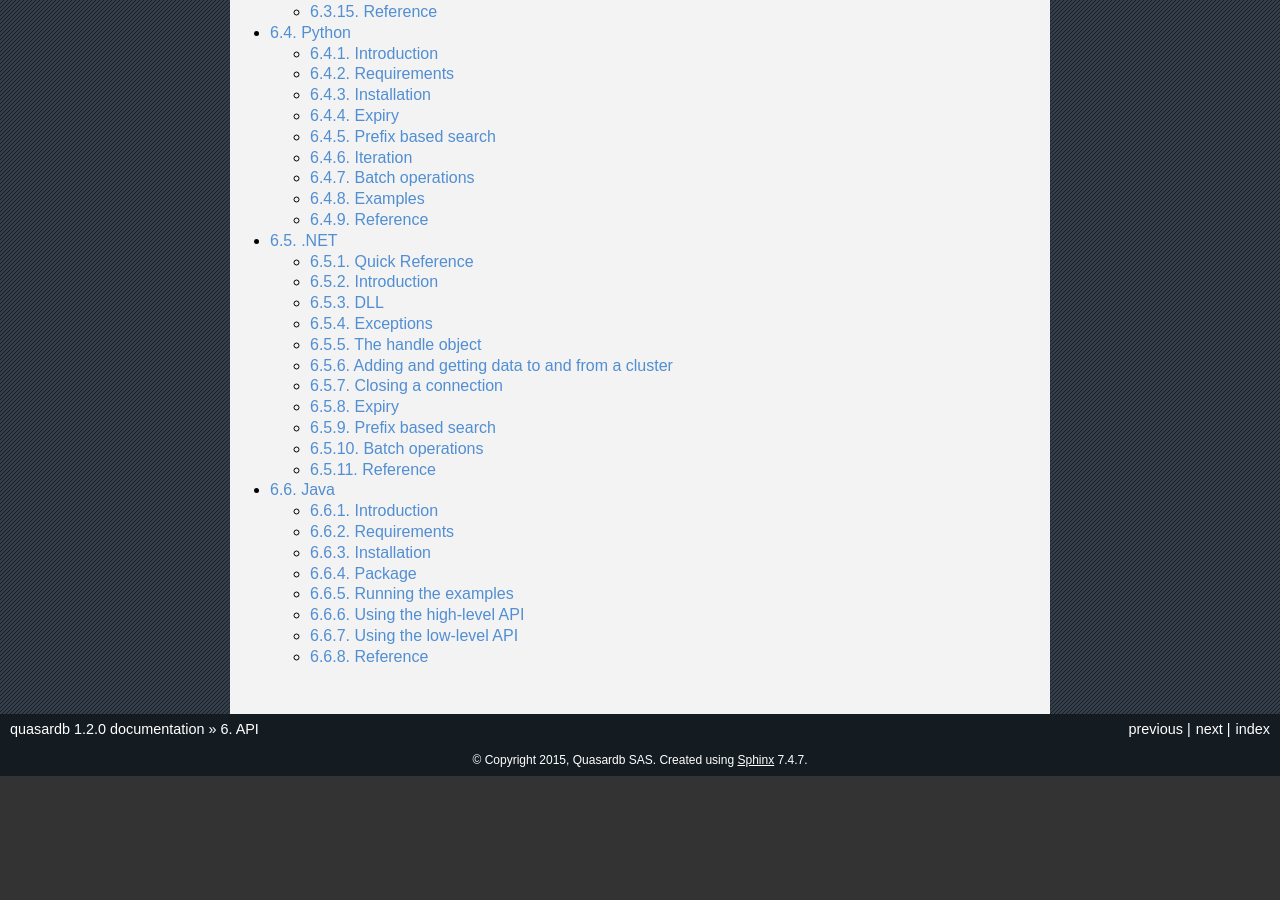
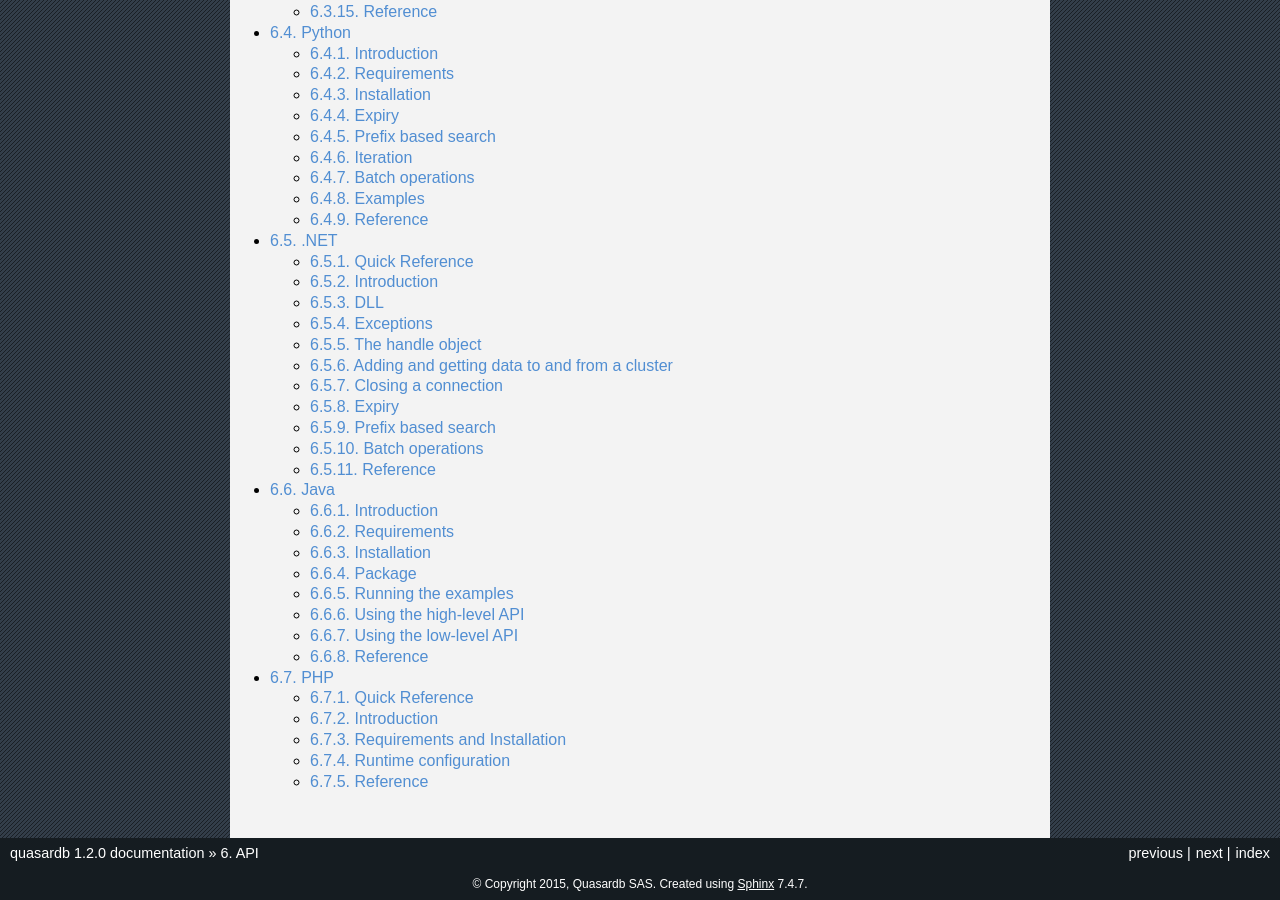
Before and after one commit to iltommi/qdb-documentation, a Sphinx documentation site: the page built from source/api/index.rst, in a window 1280 px wide and 900 px high, scrolled down 1010 px. Built offline with Sphinx 7.4.7, drawn with Linux system fonts in a browser that asks for light colours; pages that are not in the unit, such as notebooks, are missing from menus; before the commit the page ends 1786 px from its top, so only the background shows below that; part of the change alters nothing that is shown.

Commit message:
Add PHP documentation from Benoit. Docs now require sphinxcontrib-phpdomain.

```diff
--- a/source/api/index.rst
+++ b/source/api/index.rst
@@ -10,3 +10,4 @@ API
    python
    net
    java
+   php
--- /dev/null
+++ b/source/api/php.rst
@@ -0,0 +1,392 @@
+PHP
+====
+
+Quick Reference
+---------------
+
+ ================ ============================================ =====================================================================================
+   Return Type     Name                                         Arguments
+ ================ ============================================ =====================================================================================
+  QdbBatch         :php:meth:`QdbBatch::__construct`            (void)
+  ..               :php:meth:`QdbBatch::compareAndSwap`         (string $alias, string $new_content, string $comparand [, int $expiry_time = 0 ] )
+  ..               :php:meth:`QdbBatch::get`                    (string $alias)
+  ..               :php:meth:`QdbBatch::getRemove`              (string $alias)
+  ..               :php:meth:`QdbBatch::getUpdate`              (string $alias, string $content [, int $expiry_time = 0 ])
+  ..               :php:meth:`QdbBatch::put`                    (string $alias, string $content [, int $expiry_time = 0 ])
+  ..               :php:meth:`QdbBatch::remove`                 (string $alias)
+  ..               :php:meth:`QdbBatch::removeIf`               (string $alias, string $comparand)
+  ..               :php:meth:`QdbBatch::update`                 (string $alias, string $content [, int $expiry_time = 0 ])
+  QdbCluster       :php:meth:`QdbCluster::__construct`          (array $nodes)
+  string           :php:meth:`QdbCluster::compareAndSwap`       (string $alias, string $new_content, string $comparand [, int $expiry_time = 0 ] )
+  ..               :php:meth:`QdbCluster::expiresAt`            (string $alias, int $expiry_time)
+  ..               :php:meth:`QdbCluster::expiresFromNow`       (string $alias, int $time_delta)
+  string           :php:meth:`QdbCluster::get`                  (string $alias)
+  int              :php:meth:`QdbCluster::getExpiryTime`        (string $alias)
+  ..               :php:meth:`QdbCluster::getRemove`            (string $alias)
+  string           :php:meth:`QdbCluster::getUpdate`            (string $alias, string $content [, int $expiry_time = 0 ])
+  ..               :php:meth:`QdbCluster::put`                  (string $alias, string $content [, int $expiry_time = 0 ])
+  ..               :php:meth:`QdbCluster::remove`               (string $alias)
+  bool             :php:meth:`QdbCluster::removeIf`             (string $alias, string $comparand)
+  QdbBatchResult   :php:meth:`QdbCluster::runBatch`             (QdbBatch $batch)
+  ..               :php:meth:`QdbCluster::update`               (string $alias, string $content [, int $expiry_time = 0 ])
+
+ ================ ============================================ =====================================================================================
+
+
+Introduction
+--------------
+
+Using *quasardb* cluster from a PHP program is extremely straightforward, just create a `QdbCluster` and perform the operations. ::
+
+    $nodes = array(array('address' => '127.0.0.1', 'port' => 2836));
+
+    $cluster = new QdbCluster($nodes);
+    $cluster->put('key 0', 'value 0');
+    $cluster->put('key 1', 'value 1');
+    $value2 = $cluster->get('key 2');
+
+Not fast enough? Try the `QdbBatch` class::
+
+    $batch = new QdbBatch();
+    $batch->put('key 0', 'value 0');
+    $batch->put('key 1', 'value 1');
+    $batch->get('key 2');
+
+    $result = $cluster->runBatch($batch);
+
+    $value2 = $result[2];
+
+This will reduce the number of network request and it will be faster by orders of magnitudes.
+
+
+
+Requirements and Installation
+-----------------------------
+
+Linux
+^^^^^
+
+The example below assumes the following:
+ #. `php` and `php-devel` are installed
+ #. `qdb-capi` is installed in `/path/to/qdb_capi`
+ #. `qdb-php-api.tar.gz` has been downloaded
+
+Please adapt to your configuration.
+
+**Instructions**::
+
+    tar xvf qdb-php-api.tar.gz
+    cd qdb-php-api
+    phpize
+    ./configure --with-qdb=/path/to/qdb_capi
+    make
+    make install
+
+
+Windows
+^^^^^^^
+
+The example below assumes the following:
+ #. Visual Studio is installed
+ #. `PHP source code <http://windows.php.net/download/>`_ is decompressed in 'C:\php-src\'
+ #. 'qdb-capi' is installed in 'C:\qdb-capi'
+ #. 'qdb-php-api.tar.gz' has been decompressed in 'C:\php-src\ext\qdb'
+
+Please adapt to your configuration.
+
+**Instructions**
+ #. If 'qdb_api.dll' is not available on the 'PATH', copy it to 'C:\php\'.
+ #. Open a *Visual Studio Developer Command Prompt* (either x86 or x64).
+ #. Type::
+
+        cd /d C:\php-src\
+        buildconf
+        configure --with-qdb=C:\qdb-capi
+        nmake
+        nmake install
+
+    You may want to customize configure's flags, for instance '--enable-zts' or '--disable-zts' to control thread-safety.
+
+
+Runtime configuration
+---------------------
+
+The following settings can be changed in `php.ini`:
+
+ * **qdb.log_level** - Specifies the log verbosity. Allowed values are `detailed`, `debug`, `info`, `warning`, `error`, `panic`. The default is `panic`.
+
+
+
+
+Reference
+---------
+
+The `QdbBatch` class
+^^^^^^^^^^^^^^^^^^^^
+
+Represents a collection of operations that can be executed with a single query.
+
+Operations are executed by a call to `QdbCluster::runBatch ( $batch )`
+
+Example::
+
+    $batch = new QdbBatch();
+    $batch->put('key 0', 'value 0');
+    $batch->put('key 1', 'value 1');
+    $batch->get('key 2');
+
+    $result = $cluster->runBatch($batch);
+
+    $value2 = $result[2];
+
+
+.. php:class:: QdbBatch
+
+  .. php:method:: __construct ( void )
+
+      Creates an empty batch, i.e. an empty collection of operations. Batch operations can greatly increase performance when it is necessary to run many small operations.
+
+      Operations in a QdbBatch are not executed until :php:meth:`QdbCluster::runBatch` is called.
+
+      :returns: An empty QdbBatch collection.
+
+
+  .. php:method:: compareAndSwap ( string $alias , string $new_content , string $comparand [, int $expiry_time = 0 ] )
+
+      Adds a "compare and swap" operation to the batch. When executed, the "compare and swap" operation atomically compares the entry with `$comparand` and updates it to `$new_content` if, and only if, they match. If the entry does not exist, a `QdbAliasNotFoundException` will be thrown when reading the value.
+
+      :param string $alias: A string representing the entry's alias to compare to.
+      :param string $new_content: A string representing the entry’s content to be updated in case of match.
+      :param string $comparand: A string representing the entry’s content to be compared to.
+      :param int $expiry_time: The absolute expiry time of the entry, in seconds, relative to epoch.
+      :returns: The original value of the entry is stored in the array returned by :php:meth:`QdbCluster::runBatch`.
+
+
+  .. php:method:: get ( string $alias )
+
+      Adds a "get" operation to the batch. When executed, the "get" operation retrieves an entry's content.
+
+      If the entry does not exist, a `QdbAliasNotFoundException` will be thrown when reading the value.
+
+      :param string $alias: A string representing the entry's alist to retrieve.
+      :returns: The value of the entry is stored in the array returned by :php:meth:`QdbCluster::runBatch`.
+
+
+  .. php:method:: getRemove ( string $alias )
+
+      Adds a "get and remove" operation to the batch. When executed, the "get and remove" operation atomically gets an entry and removes it.
+
+      If the entry does not exist, a `QdbAliasNotFoundException` will be thrown when reading the content.
+
+      :param string $alias: A string representing the entry's alist to retrieve.
+      :returns: The value of the entry is stored in the array returned by :php:meth:`QdbCluster::runBatch`.
+
+
+  .. php:method:: getUpdate ( string $alias , string $content [, int $expiry_time = 0 ] )
+
+      Adds a "get and update" operation to the batch. When executed, the "get and update" operation atomically gets and updates (in this order) the entry.
+
+      If the entry does not exist, a `QdbAliasNotFoundException` will be throw when reading the value.
+
+      :param string $alias: a string representing the entry’s alias to update.
+      :param string $content: a string representing the entry’s content to be set.
+      :param int $expiry_time: the absolute expiry time of the entry, in seconds, relative to epoch.
+      :returns: The content of the entry (before the update) is stored in the array returned by :php:meth:`QdbCluster::runBatch`.
+
+
+  .. php:method:: put ( string $alias , string $content [, int $expiry_time = 0 ] )
+
+      Adds a "put" operation to the batch. When executed, the "put" operation adds an entry. Aliases beginning with "qdb" are reserved and cannot be used.
+
+      :param string $alias: a string string representing the entry’s alias to create.
+      :param string $content: a string representing the entry’s content to be added.
+      :param int expiry_time: the absolute expiry time of the entry, in seconds, relative to epoch
+
+
+  .. php:method:: remove ( string $alias )
+
+      Adds a "remove" operation to the batch. When executed, the "remove" operation removes an entry.
+
+      If the entry does not exist, the operation will fail and a `QdbAliasNotFoundException` will be thrown when reading the matching item of the array returned by :php:meth:`QdbCluster::runBatch`.
+
+      :param string $alias: a string representing the entry’s alias to delete.
+
+
+  .. php:method:: removeIf ( string $alias , string $comparand )
+
+      Adds a "remove if" operation to the batch. When executed, the "remove if" operation removes an entry if it matches `$comparand`. The operation is atomic.
+
+      If the entry does not exist, the operation will fail and a `QdbAliasAlreadyExistsException` will be throw when reading the matching item of the array returned by :php:meth:`QdbCluster::runBatch`.
+
+      :param string $alias: a string representing the entry’s alias to delete.
+      :param string $comparand: a string representing the entry’s content to be compared to.
+      :returns: The result of the operation, `true` if the entry was actually removed or `false` otherwise, is stored in the array returned by :php:meth:`QdbCluster::runBatch`.
+
+
+  .. php:method:: update ( string $alias , string $content [, int $expiry_time = 0 ] )
+
+      Adds an "update" operation to the batch. When executed, the "update" operation updates an entry. If the entry already exists, the content will be updated. If the entry does not exist, it will be created.
+
+      Aliases beginning with "qdb" are reserved and cannot be used.
+
+      :param string $alias: a string representing the entry’s alias to update.
+      :param string $content: a string representing the entry’s content to be added.
+      :param int $expiry_time`: the absolute expiry time of the entry, in seconds, relative to epoch
+
+
+The `QdbCluster` class
+^^^^^^^^^^^^^^^^^^^^^^
+
+Represents a connection to a *quasardb* cluster.
+
+Example::
+
+    $nodes = array(array('address' => '127.0.0.1', 'port' => 2836));
+
+    $cluster = new QdbCluster($nodes);
+    $cluster->put('key 0', 'value 0');
+    $cluster->put('key 1', 'value 1');
+    $value2 = $cluster->get('key 2');
+
+
+
+.. php:class:: QdbCluster
+
+  .. php:method:: __construct (array $nodes)
+
+      Connects to a *quasardb* cluster through an array of arrays. ::
+
+          $nodes = array(
+              array('address'=>'192.168.0.1','port'=>'2836'),
+              array('address'=>'192.168.0.2','port'=>'2836')
+          );
+
+      Throws a `QdbClusterConnectionFailedException` if the connection **to every node** fails.
+
+      :param array $nodes: An array of arrays.
+      :returns: a QdbCluster object.
+
+
+
+  .. php:method:: compareAndSwap (string $alias, string $new_content, string $comparand [, int $expiry_time = 0 ])
+
+      Atomically compares the entry with `$comparand` and updates it to `$new_content` if, and only if, they match.
+
+      Throws a `QdbAliasNotFoundException` if the entry does not exist.
+
+      :param string $alias: a string representing the entry’s alias to compare to.
+      :param string $new_content: a string representing the entry’s content to be updated in case of match.
+      :param string $comparand: a string representing the entry’s content to be compared to.
+      :returns string: Always returns the original value of the entry.
+
+
+  .. php:method:: expiresAt (string $alias, int $expiry_time)
+
+      Sets the expiry time of an existing entry. An `$expiry_time` of zero means the entry never expires.
+
+      Throws a `QdbAliasNotFoundException` if the entry does not exist.
+
+      :param string $alias: a string representing the entry’s alias for which the expiry must be set.
+      :param int $expiry_time: absolute time after which the entry expires, in seconds, relative to epoch.
+
+
+  .. php:method:: expiresFromNow (string $alias, int $time_delta )
+
+      Sets the expiry time of an existing entry. An `$expiry_time` of zero means the entry expires as soon as possible.
+
+      Throws a `QdbAliasNotFoundException` if the entry does not exist.
+
+      :param string $alias: a string representing the entry’s alias for which the expiry must be set.
+      :param int $expiry_time: time in seconds, relative to the call time, after which the entry expires.
+
+
+  .. php:method:: get (string $alias)
+
+      Retrieves an entry's content.
+
+      Throws a `QdbAliasNotFoundException` if the entry does not exist.
+
+      :param string $alias: a string representing the entry’s alias whose content is to be retrieved.
+      :returns string: A string representing the entry's content.
+
+
+  .. php:method:: getExpiryTime (string $alias)
+
+      Retrieves the expiry time of an existing entry. A value of zero means the entry never expires.
+
+      Throws a `QdbAliasNotFoundException` if the entry does not exist.
+
+      :param string $alias: a string representing the entry’s alias for which the expiry must be get.
+      :returns int: The absolute expiry time, in seconds since epoch.
+
+
+  .. php:method:: getRemove (string $alias)
+
+      Atomically gets an entry and removes it.
+
+      Throws a `QdbAliasNotFoundException` if the entry does not exist.
+
+      :param string $alias: a string representing the entry’s alias to delete.
+      :returns string: A string representing the entry’s content.
+
+
+  .. php:method:: getUpdate (string $alias, string $content [, int $expiry_time = 0 ])
+
+      Atomically gets and updates (in this order) the entry.
+
+      Throws a `QdbAliasNotFoundException` if the entry does not exist.
+
+      :param string $alias: a string representing the entry’s alias to update.
+      :param string $content: a string representing the entry’s content to be set.
+      :param int $expiry_time: the absolute expiry time of the entry, in seconds, relative to epoch.
+      :returns string: A string representing the entry’s content, before the update.
+
+
+  .. php:method:: put (string $alias, string $content [, int $expiry_time = 0 ])
+
+      Adds an entry. Aliases beginning with "qdb" are reserved and cannot be used.
+
+      Throws a `QdbAliasAlreadyExistsException` if the entry already exists.
+
+      :param string $alias: a string representing the entry’s alias to create.
+      :param string $content: a string representing the entry’s content to be added.
+      :param int $expiry_time: the absolute expiry time of the entry, in seconds, relative to epoch
+
+
+  .. php:method:: remove (string $alias)
+
+      Removes an entry.
+
+      Throws a `QdbAliasNotFoundException` if the entry does not exist.
+
+      :param $alias: a string representing the entry’s alias to delete.
+
+
+  .. php:method:: removeIf (string $alias, string $comparand)
+
+      Removes an entry if it matches `$comparand`.
+
+      Throws a `QdbAliasNotFoundException` if the entry does not exist.
+
+      :param string $alias: a string representing the entry’s alias to delete.
+      :param string $comparand: a string representing the entry’s content to be compared to.
+      :returns bool: `true` if the entry was actually removed, `false` if not.
+
+
+  .. php:method:: runBatch (QdbBatch $batch)
+
+      Executes operations of a `QdbBatch`.
+
+      An exception related to an operation will be thrown when reading the matching item from the returned array.
+
+      :param QdbBatch $batch: a `QdbBatch` containing the operations to be performed.
+      :returns: Returns an array (more exactly a class `QdbBatchResult` that behaves like an array) with the operation results. Operations results are stored in the order in which operations have been added to the `QdbBatch`, which is not necessarily the order in which operation are executed in the cluster.
+
+
+  .. php:method:: update (string $alias, string $content [, int $expiry_time = 0 ])
+
+      Updates an entry. Aliases beginning with "qdb" are reserved and cannot be used.
+
+      :param string $alias: a string representing the entry’s alias to update.
+      :param string $content: a string representing the entry’s content to be added.
+      :param int $expiry_time: the absolute expiry time of the entry, in seconds, relative to epoch
--- a/source/conf.py
+++ b/source/conf.py
@@ -25,7 +25,7 @@ import sys, os
 
 # Add any Sphinx extension module names here, as strings. They can be extensions
 # coming with Sphinx (named 'sphinx.ext.*') or your custom ones.
-extensions = ['sphinx.ext.intersphinx', 'sphinx.ext.todo', 'sphinx.ext.mathjax', 'sphinx.ext.autodoc', 'javasphinx']
+extensions = ['sphinx.ext.intersphinx', 'sphinx.ext.todo', 'sphinx.ext.mathjax', 'sphinx.ext.autodoc', 'javasphinx', 'sphinxcontrib.phpdomain']
 
 # crawl back to where the API is being built
 sys.path.insert(0, os.path.join(os.getcwd(), '..', 'qdb', 'api', 'python'))
```
